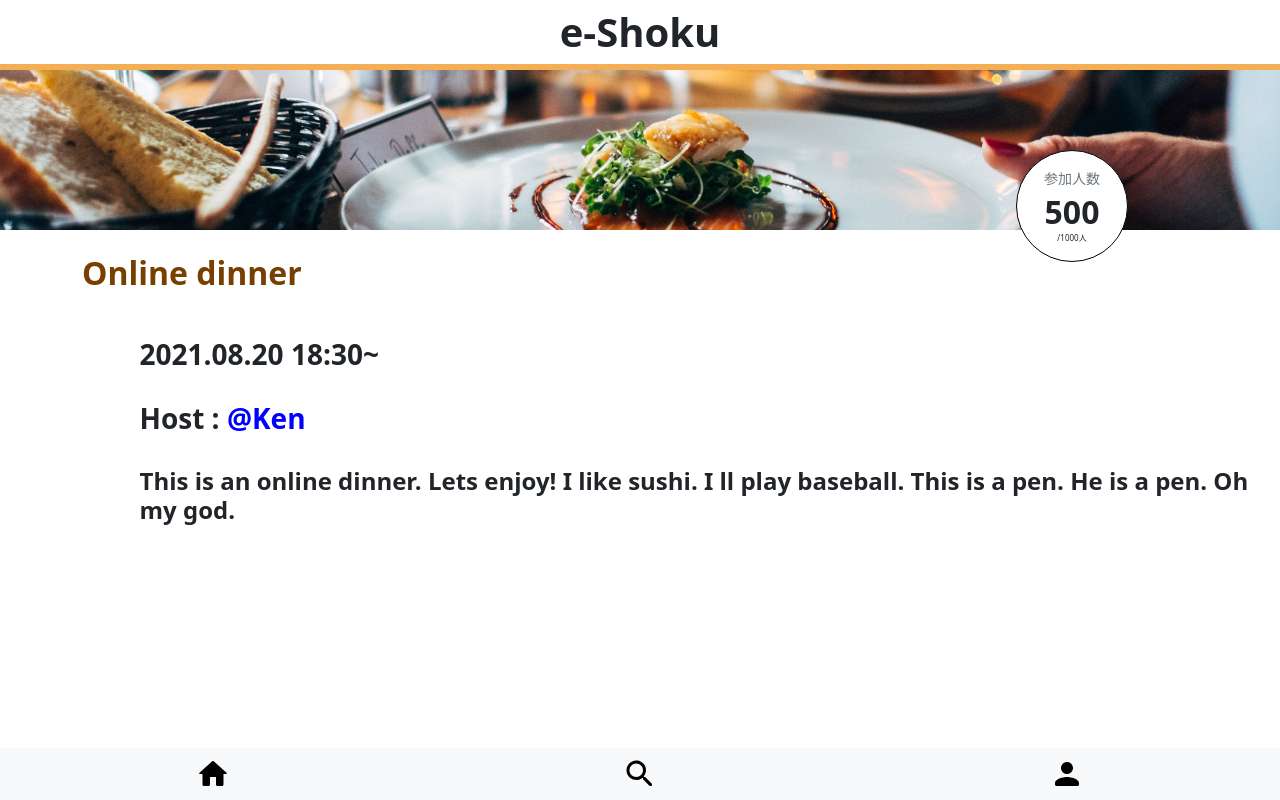
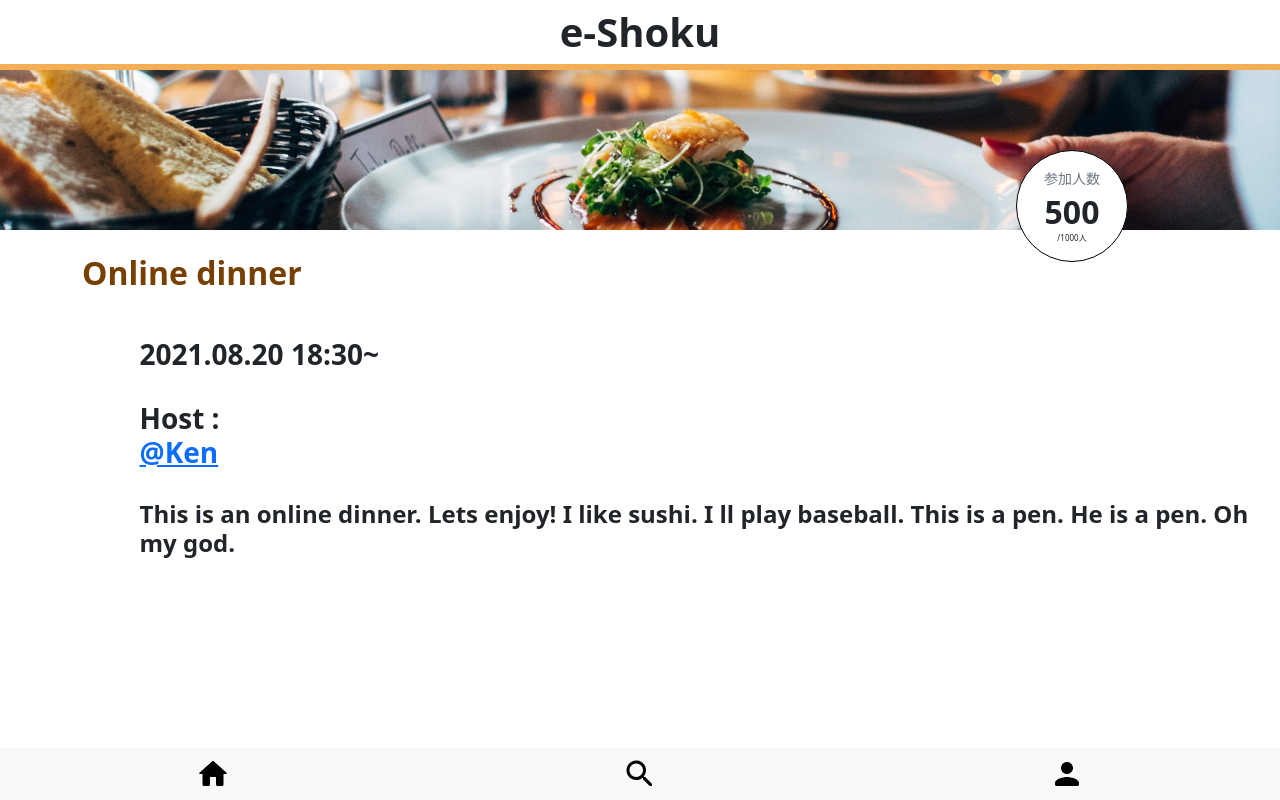
Before and after one commit to ryoheinan/e-shoku-webapp, a Next.js app: page /room in a window 1280 px wide. Built offline with nearby package versions, Linux system fonts and the light colour scheme.

Commit message:
name → username & add a tag

```diff
--- a/pages/room.tsx
+++ b/pages/room.tsx
@@ -45,7 +45,10 @@ const Room: NextPage = () => {
           </div>
           <div className={styles.host}>
             <h3>
-              Host : <div className={styles.name}>@Ken</div>
+              Host :{' '}
+              <div className={styles.username}>
+                <a href="#">@Ken</a>
+              </div>
             </h3>
           </div>
           <div className={styles.text}>
--- a/styles/room.module.scss
+++ b/styles/room.module.scss
@@ -41,11 +41,6 @@
   padding: 1%;
 }
 
-.name {
-  display: inline-block;
-  color: blue;
-}
-
 .text {
   padding: 1%;
 }
```
